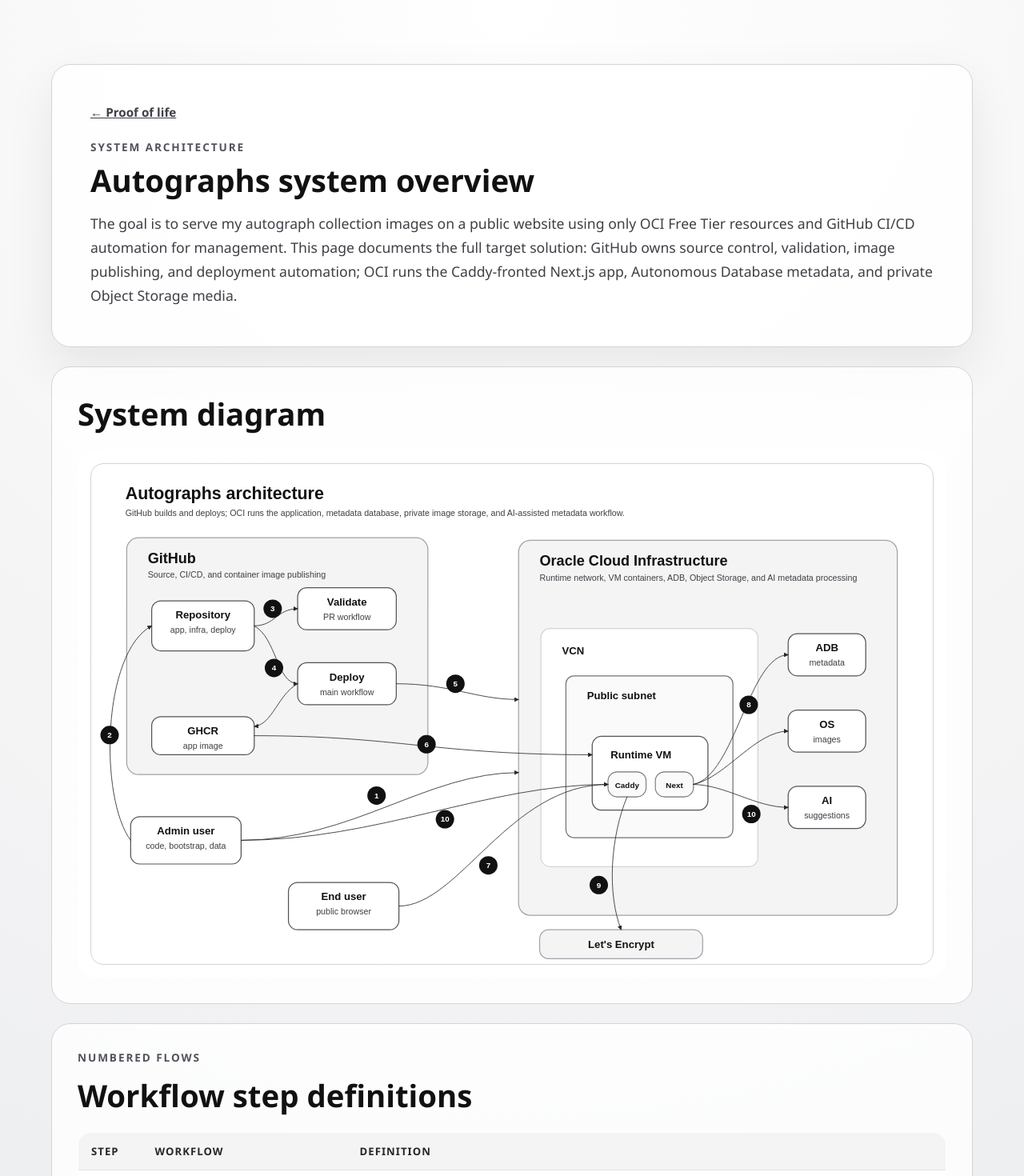
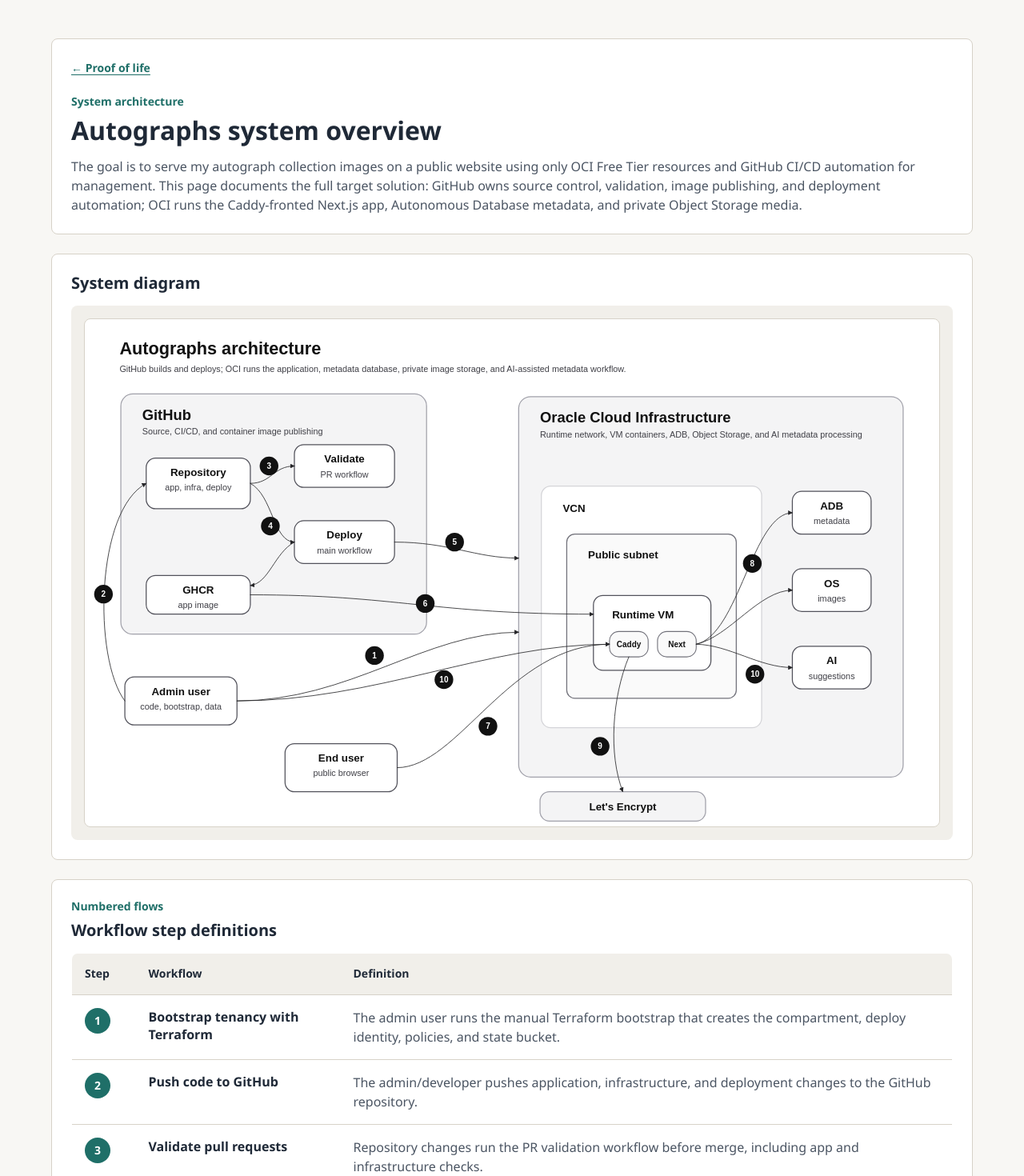
Before and after one commit to jetsaredim/autographs, a Next.js app in the folder app/: page /architecture in a window 1280 px wide. Shown: the top 1470 px of the page at 80% size. Built offline with nearby package versions, Linux system fonts and the light colour scheme.

Commit message:
feat(03-02): add phase 3 public styling tokens
- Updates root metadata for Jared Greenwald's Autograph Gallery

- Replaces proof-of-life styling with Phase 3 CSS tokens

- Preserves architecture page styles without decorative backgrounds

```diff
--- a/app/app/globals.css
+++ b/app/app/globals.css
@@ -1,9 +1,9 @@
 :root {
   color-scheme: light;
   font-family: "IBM Plex Sans", "Segoe UI", sans-serif;
-  background:
-    radial-gradient(circle at top, #ffffff 0, #f4f4f5 42%, #e5e7eb 100%);
-  color: #111111;
+  letter-spacing: 0;
+  background: #f8f7f4;
+  color: #1f2937;
 }
 
 * {
@@ -18,102 +18,234 @@
 
 body {
   min-height: 100vh;
+  background: #f8f7f4;
 }
 
 a {
   color: inherit;
+  text-decoration-thickness: 0.08em;
+  text-underline-offset: 0.18em;
 }
 
 a:hover {
-  text-decoration-thickness: 0.16em;
+  text-decoration-thickness: 0.14em;
 }
 
-.proof-shell {
-  min-height: 100vh;
-  padding: 3rem 1.5rem;
+a:focus-visible,
+button:focus-visible {
+  outline: 2px solid #1f6f68;
+  outline-offset: 3px;
 }
 
-.proof-card {
-  max-width: 48rem;
+button,
+input,
+select {
+  font: inherit;
+}
+
+.site-shell,
+.architecture-shell {
+  min-height: 100vh;
+  padding: 24px 16px;
+}
+
+.site-shell {
+  display: flex;
+  flex-direction: column;
+}
+
+.public-header,
+.public-footer,
+.landing-hero,
+.landing-preview,
+.architecture-hero,
+.diagram-card,
+.architecture-grid,
+.workflow-card,
+.admin-placeholder {
+  width: min(100%, 72rem);
   margin: 0 auto;
-  padding: 2rem;
-  border: 1px solid #d4d4d8;
-  border-radius: 1.5rem;
-  background: rgba(255, 255, 255, 0.92);
-  box-shadow: 0 24px 60px rgba(0, 0, 0, 0.08);
+}
+
+.public-header,
+.public-footer {
+  display: flex;
+  align-items: center;
+  justify-content: space-between;
+  gap: 16px;
+}
+
+.public-header {
+  padding: 0 0 24px;
+}
+
+.public-brand {
+  font-size: 14px;
+  font-weight: 600;
+  line-height: 1.35;
+  color: #1f2937;
+  text-decoration: none;
+}
+
+.public-footer {
+  margin-top: auto;
+  padding: 32px 0 0;
+  color: #4b5563;
+  font-size: 14px;
+  line-height: 1.35;
+}
+
+.public-footer a {
+  color: #1f6f68;
+  font-weight: 600;
+}
+
+.landing-hero {
+  display: grid;
+  gap: 32px;
+  align-items: center;
+  padding: 48px 0 32px;
+}
+
+.landing-copy {
+  max-width: 42rem;
 }
 
 .eyebrow {
-  margin: 0 0 0.75rem;
-  font-size: 0.85rem;
-  font-weight: 700;
-  letter-spacing: 0.14em;
-  text-transform: uppercase;
-  color: #52525b;
+  margin: 0 0 8px;
+  color: #1f6f68;
+  font-size: 14px;
+  font-weight: 600;
+  line-height: 1.35;
 }
 
-.proof-card h1 {
+.landing-copy h1,
+.architecture-hero h1,
+.admin-placeholder h1 {
   margin: 0;
-  font-size: clamp(2.2rem, 5vw, 4rem);
-  line-height: 0.95;
+  color: #1f2937;
+  font-size: 32px;
+  font-weight: 600;
+  line-height: 1.1;
 }
 
 .lede {
-  margin: 1.25rem 0 0;
-  font-size: 1.1rem;
-  line-height: 1.7;
-  color: #3f3f46;
+  margin: 16px 0 0;
+  color: #4b5563;
+  font-size: 16px;
+  font-weight: 400;
+  line-height: 1.5;
 }
 
-.lede-action {
-  font-weight: 650;
+.cta-row {
+  display: flex;
+  flex-wrap: wrap;
+  gap: 8px;
+  margin-top: 24px;
 }
 
-.status-grid {
-  display: grid;
-  gap: 1rem;
-  margin-top: 2rem;
+.button-primary,
+.button-secondary {
+  display: inline-flex;
+  min-height: 44px;
+  align-items: center;
+  justify-content: center;
+  border: 1px solid #1f6f68;
+  border-radius: 8px;
+  padding: 8px 16px;
+  font-size: 16px;
+  font-weight: 600;
+  line-height: 1.35;
+  text-decoration: none;
 }
 
-.status-tile {
-  padding: 1rem 1.1rem;
-  border-radius: 1rem;
-  background: #f4f4f5;
-  border: 1px solid #d4d4d8;
+.button-primary {
+  background: #1f6f68;
+  color: #ffffff;
 }
 
-.status-tile strong,
-.status-tile span {
-  display: block;
+.button-secondary {
+  background: #ffffff;
+  color: #1f6f68;
 }
 
-.status-tile strong {
-  margin-bottom: 0.35rem;
+.button-secondary:disabled {
+  border-color: #d7d2c8;
+  color: #4b5563;
+  cursor: not-allowed;
 }
 
-.status-tile code {
-  font-size: 0.95rem;
+.public-image-surface,
+.landing-preview,
+.gallery-card,
+.filter-panel,
+.metadata-group,
+.quote-block,
+.admin-placeholder,
+.architecture-hero,
+.diagram-card,
+.workflow-card,
+.architecture-tile {
+  border: 1px solid #d7d2c8;
+  border-radius: 8px;
+  background: #ffffff;
+}
+
+.landing-preview {
+  overflow: hidden;
+}
+
+.public-image-surface {
+  aspect-ratio: 4 / 5;
+  overflow: hidden;
+  background: #f1efea;
+}
+
+.public-image-surface img {
+  display: block;
+  width: 100%;
+  height: 100%;
+  object-fit: cover;
+}
+
+.image-fallback {
+  display: grid;
+  min-height: 20rem;
+  place-items: center;
+  padding: 24px;
+  background: #f1efea;
+  color: #4b5563;
+  text-align: center;
+}
+
+.admin-unlock {
+  display: inline-flex;
+  min-height: 44px;
+  align-items: center;
+  color: #4b5563;
+  font-size: 14px;
+  font-weight: 600;
+}
+
+.admin-placeholder {
+  padding: 32px;
 }
 
 .architecture-shell {
-  min-height: 100vh;
-  padding: 3rem 1.5rem;
+  color: #1f2937;
 }
 
 .architecture-hero,
 .diagram-card,
 .architecture-grid,
 .workflow-card {
-  max-width: 72rem;
-  margin: 0 auto;
+  padding: 24px;
 }
 
-.architecture-hero {
-  padding: 2rem;
-  border: 1px solid #d4d4d8;
-  border-radius: 1.5rem;
-  background: rgba(255, 255, 255, 0.92);
-  box-shadow: 0 24px 60px rgba(0, 0, 0, 0.08);
+.diagram-card,
+.architecture-grid,
+.workflow-card {
+  margin-top: 24px;
 }
 
 .architecture-hero h1,
@@ -121,51 +253,29 @@
   margin: 0;
 }
 
-.architecture-hero h1 {
-  max-width: 58rem;
-  font-size: clamp(1.8rem, 3vw, 3rem);
-  line-height: 1.05;
-}
-
 .back-link {
   display: inline-flex;
-  margin-bottom: 1.5rem;
-  font-size: 0.95rem;
-  font-weight: 700;
-  color: #3f3f46;
-}
-
-.diagram-card,
-.architecture-grid,
-.workflow-card {
-  margin-top: 1.5rem;
-  padding: 1.5rem;
-  border: 1px solid #d4d4d8;
-  border-radius: 1.5rem;
-  background: rgba(255, 255, 255, 0.84);
+  margin-bottom: 24px;
+  color: #1f6f68;
+  font-size: 14px;
+  font-weight: 600;
 }
 
 .section-heading {
-  margin-bottom: 1.25rem;
+  margin-bottom: 16px;
 }
 
 .section-heading h2 {
-  font-size: clamp(1.6rem, 3vw, 2.4rem);
+  font-size: 20px;
+  font-weight: 600;
+  line-height: 1.2;
 }
 
 .architecture-diagram {
   overflow-x: auto;
-  padding: 1rem;
-  border-radius: 1.25rem;
-  background:
-    linear-gradient(rgba(255, 255, 255, 0.9), rgba(255, 255, 255, 0.9)),
-    repeating-linear-gradient(
-      45deg,
-      rgba(0, 0, 0, 0.04) 0,
-      rgba(0, 0, 0, 0.04) 1px,
-      transparent 1px,
-      transparent 14px
-    );
+  padding: 16px;
+  border-radius: 8px;
+  background: #f1efea;
 }
 
 .architecture-diagram-image {
@@ -173,25 +283,19 @@
   width: 100%;
   min-width: 60rem;
   height: auto;
-  border: 1px solid #d4d4d8;
-  border-radius: 1rem;
+  border: 1px solid #d7d2c8;
+  border-radius: 8px;
   background: #ffffff;
 }
 
 .architecture-grid {
   display: grid;
-  gap: 1rem;
-}
-
-.architecture-grid .section-heading {
-  margin-bottom: 0.25rem;
+  gap: 16px;
 }
 
 .architecture-tile {
-  padding: 1.1rem;
-  border: 1px solid #d4d4d8;
-  border-radius: 1rem;
-  background: #f4f4f5;
+  padding: 16px;
+  background: #f1efea;
 }
 
 .architecture-tile h3,
@@ -200,13 +304,16 @@
 }
 
 .architecture-tile h3 {
-  font-size: 1.05rem;
+  font-size: 20px;
+  font-weight: 600;
+  line-height: 1.2;
 }
 
 .architecture-tile p {
-  margin-top: 0.45rem;
-  line-height: 1.55;
-  color: #3f3f46;
+  margin-top: 8px;
+  color: #4b5563;
+  font-size: 16px;
+  line-height: 1.5;
 }
 
 .workflow-table-wrap {
@@ -218,25 +325,25 @@
   min-width: 46rem;
   border-collapse: collapse;
   overflow: hidden;
-  border: 1px solid #d4d4d8;
-  border-radius: 1rem;
+  border: 1px solid #d7d2c8;
+  border-radius: 8px;
   background: #ffffff;
 }
 
 .workflow-table th,
 .workflow-table td {
-  padding: 0.9rem 1rem;
-  border-bottom: 1px solid #e4e4e7;
+  padding: 16px;
+  border-bottom: 1px solid #d7d2c8;
   text-align: left;
   vertical-align: top;
 }
 
 .workflow-table th {
-  background: #f4f4f5;
-  color: #27272a;
-  font-size: 0.82rem;
-  letter-spacing: 0.08em;
-  text-transform: uppercase;
+  background: #f1efea;
+  color: #1f2937;
+  font-size: 14px;
+  font-weight: 600;
+  line-height: 1.35;
 }
 
 .workflow-table tr:last-child td {
@@ -249,57 +356,39 @@
 
 .workflow-table td:nth-child(2) {
   width: 16rem;
-  font-weight: 800;
+  font-weight: 600;
 }
 
 .workflow-table td:nth-child(3) {
-  color: #3f3f46;
-  line-height: 1.55;
+  color: #4b5563;
+  line-height: 1.5;
 }
 
 .step-badge {
   display: inline-grid;
-  width: 1.75rem;
-  height: 1.75rem;
+  width: 32px;
+  height: 32px;
   place-items: center;
   border-radius: 999px;
-  background: #111111;
+  background: #1f6f68;
   color: #ffffff;
-  font-size: 0.85rem;
-  font-weight: 800;
+  font-size: 14px;
+  font-weight: 600;
 }
+
 @media (min-width: 720px) {
-  .proof-shell {
-    padding: 5rem 2rem;
+  .site-shell,
+  .architecture-shell {
+    padding: 48px 32px;
   }
 
-  .proof-card {
-    padding: 3rem;
-  }
-
-  .status-grid {
-    grid-template-columns: repeat(3, minmax(0, 1fr));
-  }
-
-  .architecture-shell {
-    padding: 5rem 2rem;
-  }
-
-  .architecture-hero {
-    padding: 3rem;
-  }
-
-  .diagram-card {
-    padding: 2rem;
-  }
-
-  .workflow-card {
-    padding: 2rem;
+  .landing-hero {
+    grid-template-columns: minmax(0, 1fr) minmax(18rem, 28rem);
+    padding-top: 64px;
   }
 
   .architecture-grid {
     grid-template-columns: repeat(4, minmax(0, 1fr));
-    padding: 2rem;
   }
 
   .architecture-grid .section-heading {
--- a/app/app/layout.tsx
+++ b/app/app/layout.tsx
@@ -4,9 +4,8 @@
 import "./globals.css";
 
 export const metadata: Metadata = {
-  title: "Autographs | Proof of Life",
-  description:
-    "Phase 1 proof-of-life surface for the Autographs application scaffold.",
+  title: "Jared Greenwald's Autograph Gallery",
+  description: "Browse Jared Greenwald's published autograph collection.",
 };
 
 type RootLayoutProps = Readonly<{
```
